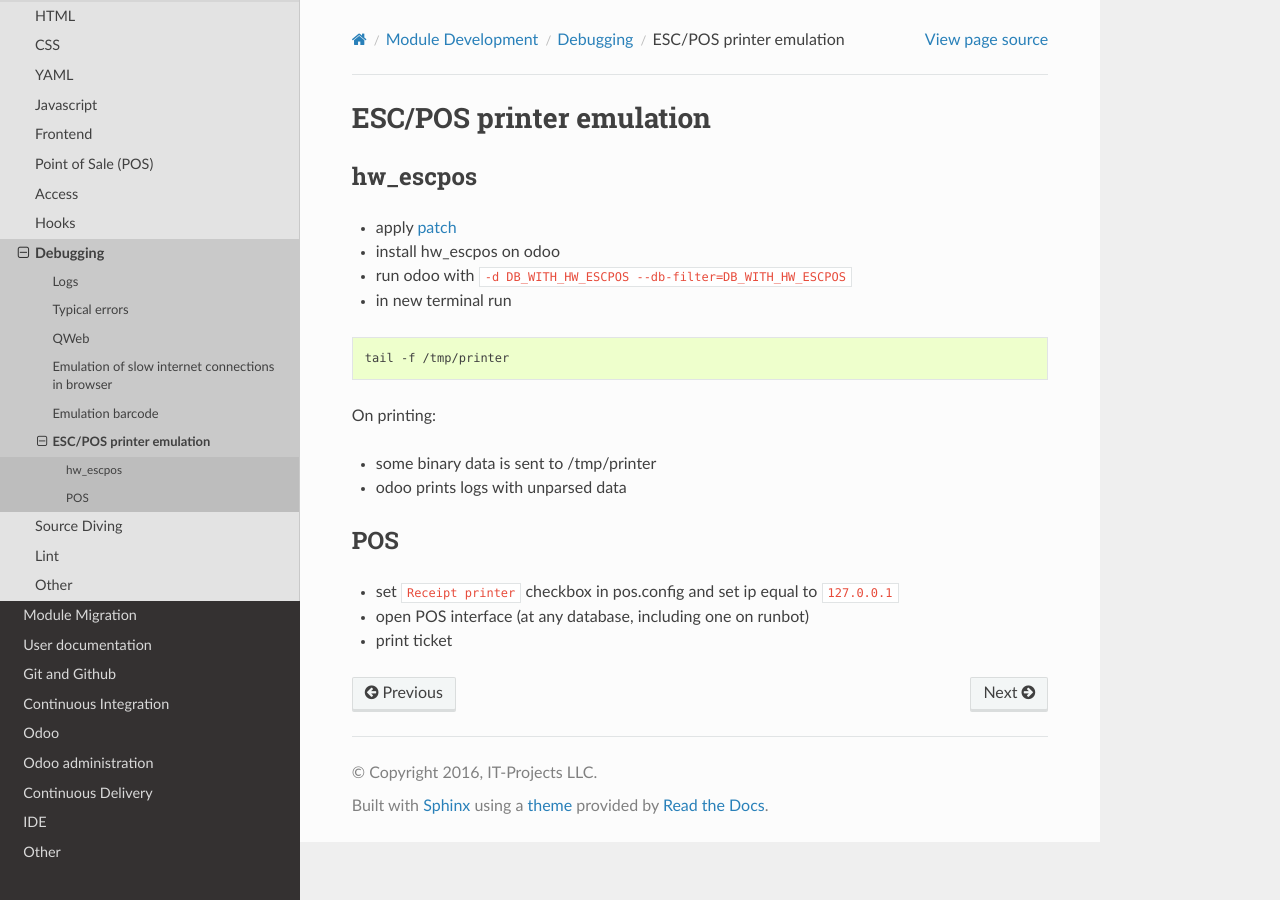
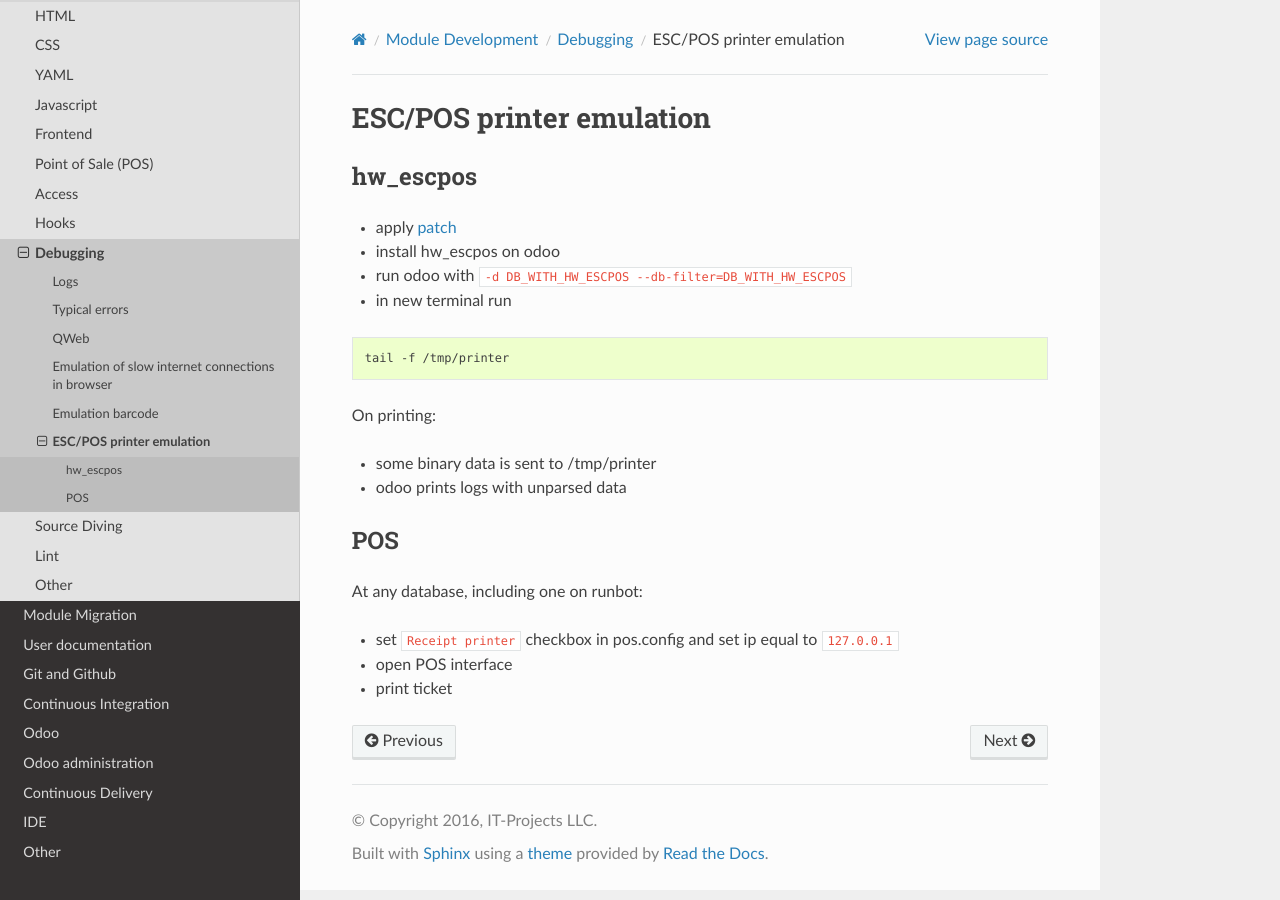
Before and after one commit to itpp-labs/odoo-development, a Sphinx documentation site: the page built from docs/dev/debug/emulation-esc-pos.rst, in a window 1280 px wide. Built offline with Sphinx 7.4.7 and the Read the Docs theme 2.0.0, drawn with Linux system fonts in a browser that asks for light colours; pages that are not in the unit, such as notebooks, are missing from menus.

```diff
--- a/docs/dev/debug/emulation-esc-pos.rst
+++ b/docs/dev/debug/emulation-esc-pos.rst
@@ -25,9 +25,10 @@ On printing:
 
 POS
 ---
+At any database, including one on runbot:
 
 * set ``Receipt printer`` checkbox in pos.config and set ip equal to ``127.0.0.1``
 
-* open POS interface (at any database, including one on runbot)
+* open POS interface
 
 * print ticket
```
